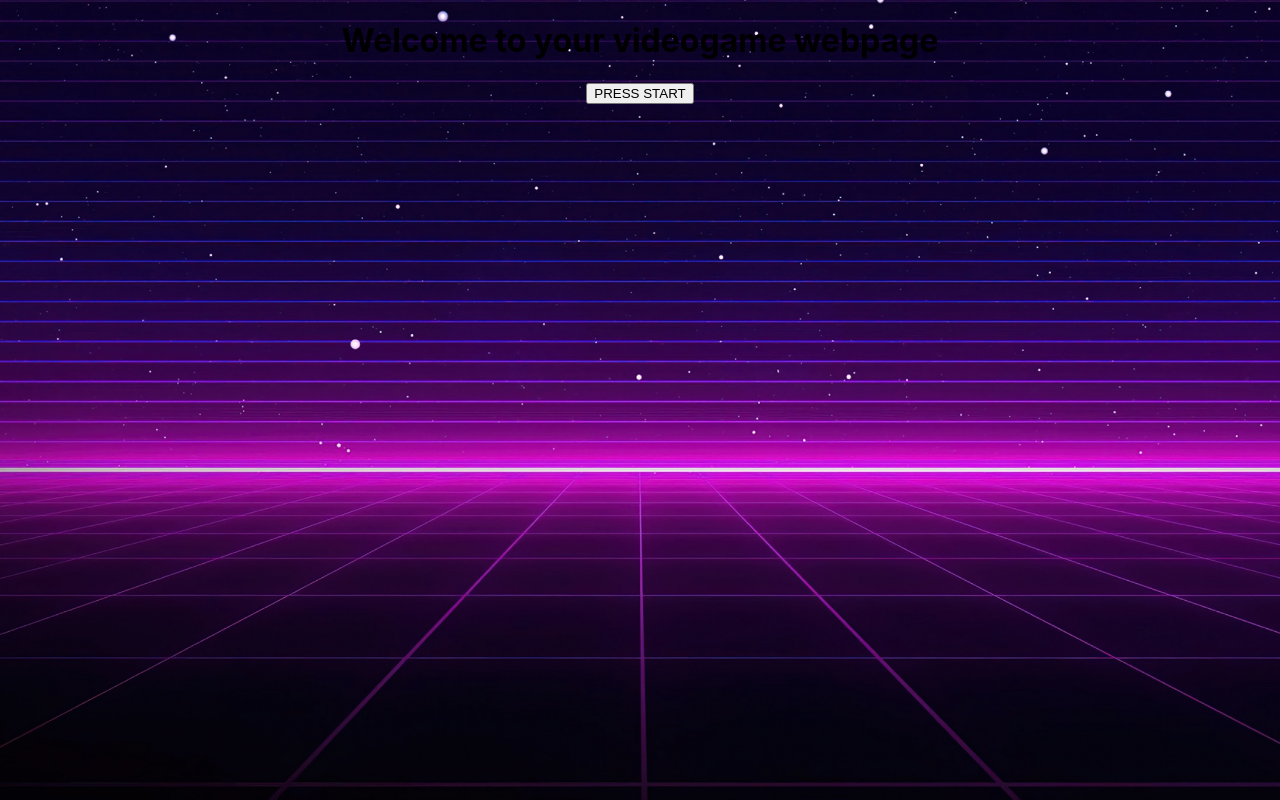
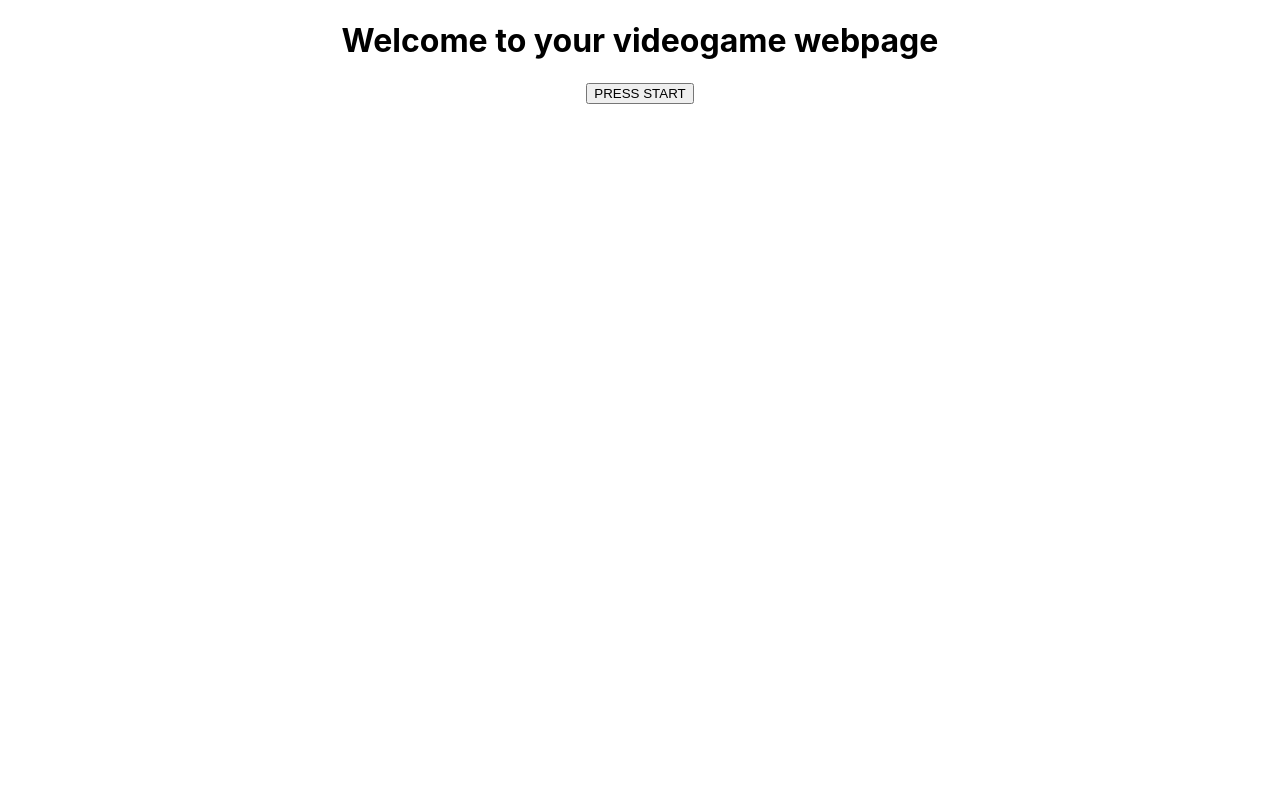
Before and after one commit to Armax7/PI-Videogames, a React (Create React App) app in the folder client/: page / in a window 1280 px wide. Built offline with nearby package versions, Linux system fonts and the light colour scheme.

Commit message:
index.css commented background image for dev reasons

```diff
--- a/client/src/index.css
+++ b/client/src/index.css
@@ -1,7 +1,7 @@
 body {
-  background-image: url('./img/videogames_bg.jpg');
+  /* background-image: url('./img/videogames_bg.jpg');
   background-position: center;
-  background-size: 125%;
+  background-size: 125%; */
   margin: 0;
   font-family: -apple-system, BlinkMacSystemFont, 'Segoe UI', 'Roboto', 'Oxygen',
     'Ubuntu', 'Cantarell', 'Fira Sans', 'Droid Sans', 'Helvetica Neue',
```
